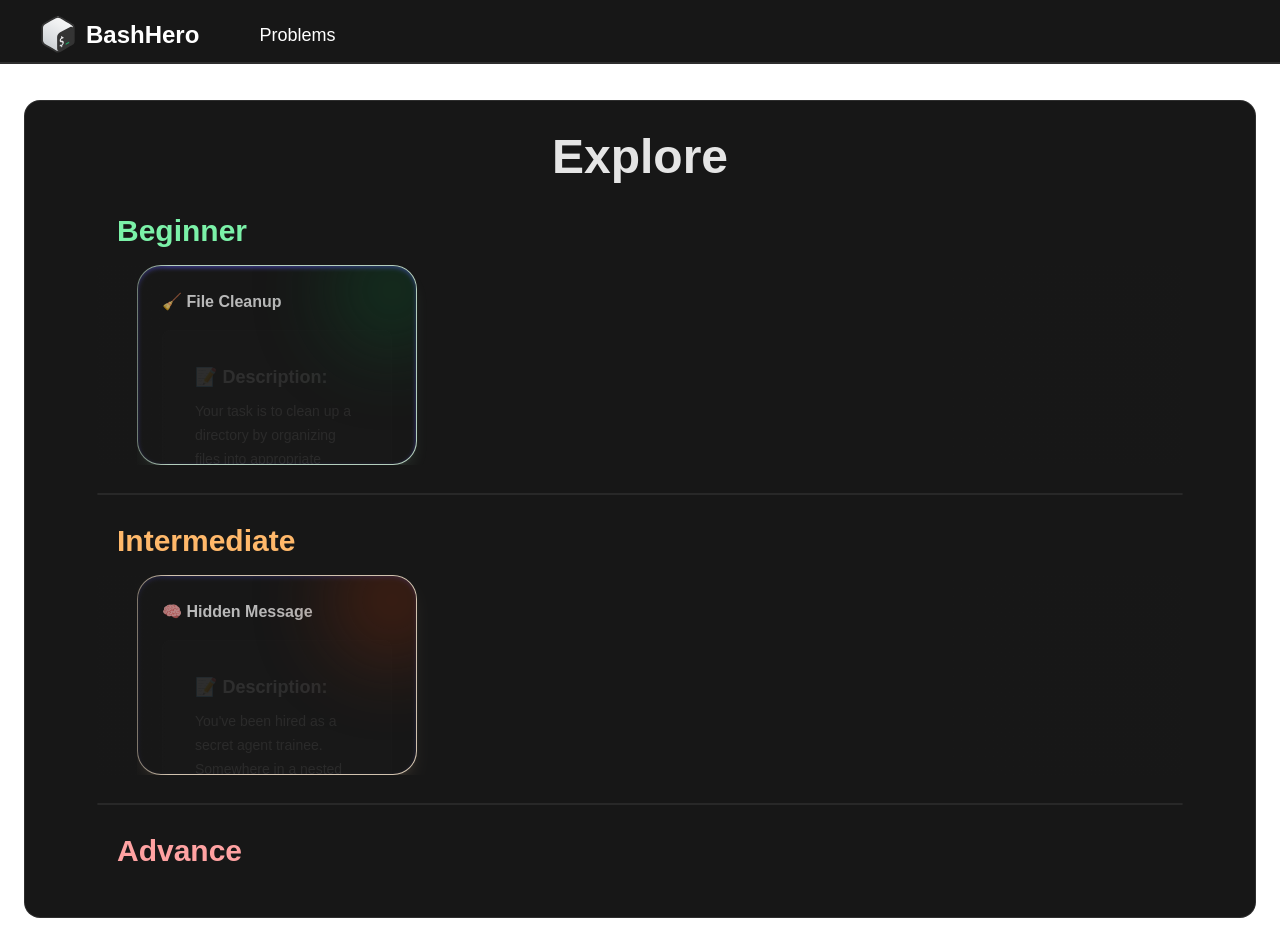
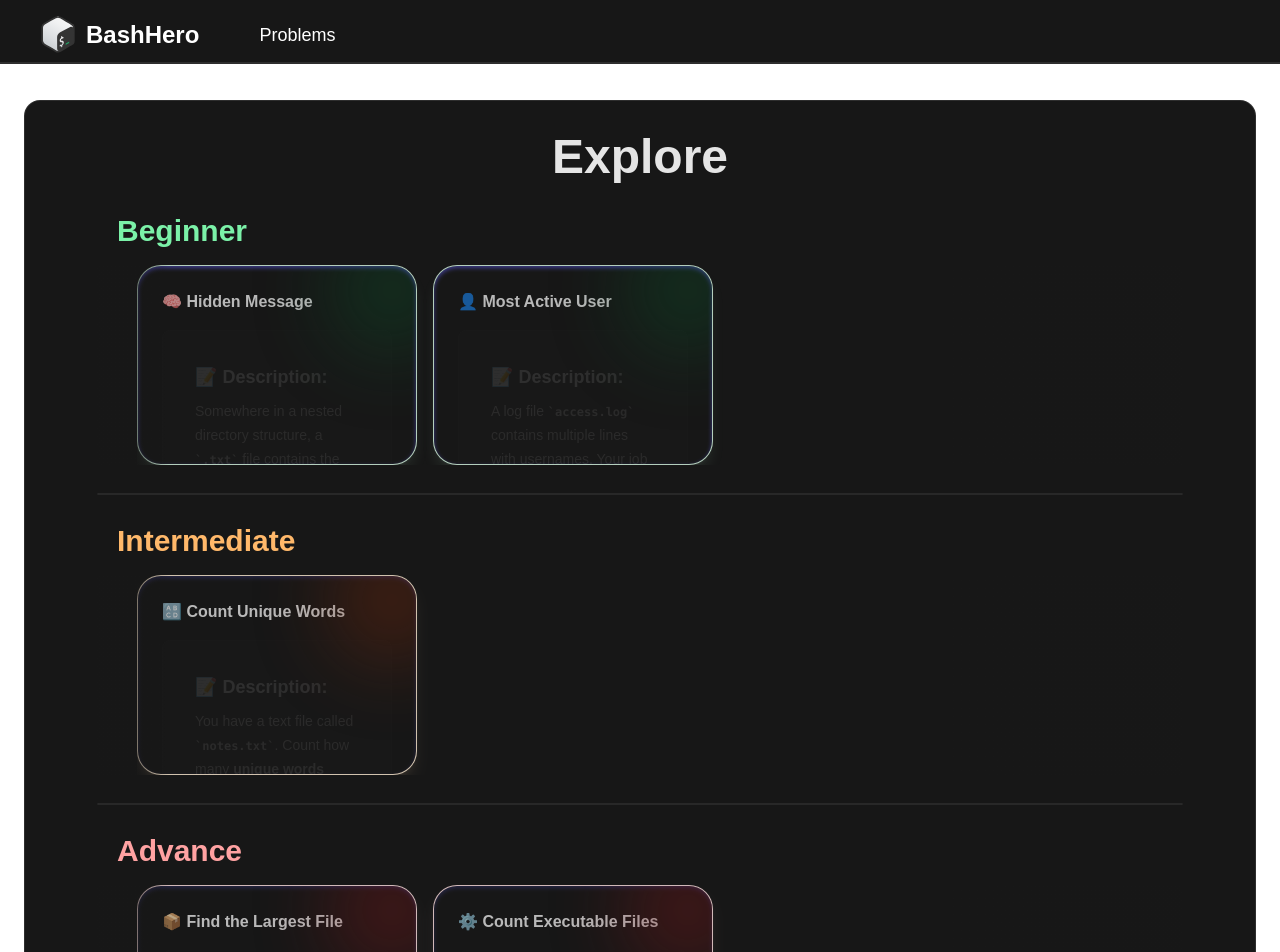
Before and after one commit to ChuckVisuals/bashhero, a Next.js app in the folder site/: page /problems in a window 1280 px wide. Shown: the top 952 px of the page. Built offline with nearby package versions, Linux system fonts and the light colour scheme.

Commit message:
refactor answer checking + styles

```diff
--- a/site/app/problems/[slug]/page.tsx
+++ b/site/app/problems/[slug]/page.tsx
@@ -13,6 +13,7 @@ const ProblemPage = () => {
     const terminalRef = useRef<{ runCommands: (commands: string[]) => void; checkTest: () => string } | null>(null);
     const [PassFail, setPassFail] = useState<boolean>(false);
     const [localStorageKey, setLocalStorageKey] = useState<string>("");
+    const [userInput, setUserInput] = useState<string>("");
 
     console.log("PassFail:", PassFail);
 
@@ -84,10 +85,20 @@ const ProblemPage = () => {
         }
     };
     // Function to handle checking test results
-    const handleCheckTest = () => {
-        if (terminalRef.current) {
+    const handleRunTestsv2 = () => {
 
+        const answer = problem.testCases;
+
+        console.log("CHECKING", answer);
+
+        //checking test results
+        if (answer.includes(userInput)) {
+            setPassFail(true);
+        } else {
+            console.log("Incorrect answer. Please try again.");
         }
+
+
     };
 
     // Wait until windowSize is updated with real dimensions
@@ -104,8 +115,8 @@ const ProblemPage = () => {
 
     // If the problem is found, render its details with terminals
     return (
-        <div className="h-screen flex flex-col gap-4 mt-20">
-            <div className="flex flex-row gap-x-20 bg-neutral-900 border border-neutral-600 rounded-lg p-4 mx-4 justify-between h-2/3">
+        <div className="h-screen flex flex-col gap-4 pt-20">
+            <div className="flex flex-row gap-x-20 bg-neutral-900 border border-neutral-600 rounded-lg p-4 mx-4 justify-between h-4/5">
                 <div className="w-1/2 overflow-hidden">
                     <h1 className="text-2xl text-white">{problem.name}</h1>
                     <div className="prose prose-stone max-w-5xl prose-invert p-8 mt-4 border border-neutral-600 rounded-lg bg-neutral-800 max-h-9/10 overflow-y-auto scrollbar-hide shadow-lg">
@@ -120,7 +131,7 @@ const ProblemPage = () => {
 
                 </div>
             </div>
-            <div className="flex flex-col justify-between bg-neutral-900 border border-neutral-600 rounded-lg p-4 mx-4 h-1/3">
+            {/* <div className="flex flex-col justify-between bg-neutral-900 border border-neutral-600 rounded-lg p-4 mx-4 h-1/3">
                 <div className="flex flex-row items-center">
                     <div className="text-2xl text-white">Test/Cases</div>
                     <button className="ml-auto border border-neutral-600 bg-neutral-800 text-white rounded-lg px-4 py-2 hover:bg-neutral-700 hover:cursor-pointer duration-800"
@@ -129,6 +140,24 @@ const ProblemPage = () => {
                     </button>
                 </div>
                 <BashTerminal ref={terminalRef} preConfig={problem} termSettings={[term2Height, term2Width, false]} terminalId="terminal-testing" onOutput={setPassFail} uniqueKey={localStorageKey} />
+            </div> */}
+            <div className="flex flex-col space-y-6 bg-neutral-900 border border-neutral-600 rounded-lg p-4 mx-4 mb-4 h-1/5">
+                <div className="flex flex-row items-center">
+                    <div className="text-2xl text-white">Test/Cases</div>
+                    <button className="ml-auto border border-neutral-600 bg-neutral-800 text-white rounded-lg px-4 py-2 hover:bg-neutral-700 hover:cursor-pointer duration-800"
+                        onClick={handleRunTestsv2}>
+                        Check Answer
+                    </button>
+                </div>
+                <label htmlFor="userInput" className="block text-white mb-2">Your Answer:</label>
+                <input
+                    id="userInput"
+                    type="text"
+                    value={userInput}
+                    onChange={e => setUserInput(e.target.value)}
+                    className="w-full p-2 rounded-lg border border-neutral-600 bg-neutral-700 text-white"
+                    placeholder="Type your answer here..."
+                />
             </div>
 
             {
--- a/site/app/problems/problemData.ts
+++ b/site/app/problems/problemData.ts
@@ -32,17 +32,15 @@ export const problems: PreConfig[] = [
         restrictedCommands: ["shutdown", "reboot"],
         description: ``,
         tags: ["bash", "grep", "find"],
-        difficulty: Difficulty.Intermediate
+        difficulty: Difficulty.Intermediate //Doesnt matter for landing page
     },
     {
         id: "welcome",
         name: "🧠 Hidden Message",
         PreProccessCmds: [
-            "mkdir test",
-            "cd test",
-            "touch hello.txt",
-            "cd ..",
-            "clear",
+            "mkdir mission",
+            "cd mission",
+            "touch readme.txt",
             "mkdir alpha",
             "cd alpha",
             "touch dummy1.txt",
@@ -51,21 +49,22 @@ export const problems: PreConfig[] = [
             "touch log.txt",
             "mkdir gamma",
             "cd gamma",
-            "touch hidden_message.txt",
+            "echo 'TOPSECRET' > hidden_message.txt",
+            "cd ..",
             "cd ..",
             "cd ..",
             "cd ..",
             "clear"
         ],
-        testCases: [],
+        // User must input the final answer instead of running tests
+        testCases: ["/workspace/alpha/beta/gamma/hidden_message.txt","/workspace/alpha/beta/gamma","/workspace/alpha/beta/gamma/"], // ✅ path to hidden file
         testCasesResults: [],
         restrictedCommands: ["shutdown", "reboot"],
         description: `
         ### 📝 Description:
-            You've been hired as a secret agent trainee. Somewhere in a nested directory structure, a \`.txt\` file contains a hidden keyword: \`TOPSECRET\`. Your mission is to find that file and reveal the message.
+        Somewhere in a nested directory structure, a \`.txt\` file contains the keyword \`TOPSECRET\`. Your mission is to locate that file.
 
         ---
-
         ### 📁 Pre-created Structure:
         \`\`\`
         /mission
@@ -79,103 +78,202 @@ export const problems: PreConfig[] = [
         \`\`\`
 
         ---
-
         ### 🎯 Your Task:
-            1. Navigate into the \`mission/\` directory.
-            2. Use a command to search **recursively** for the file that contains the word \`TOPSECRET\`.
-            3. Print out the path to that file and display its contents.
+        - Navigate into the \`mission/\` directory.
+        - Find the file that contains the word \`TOPSECRET\`.
+        - Submit the **path to that file** as your answer.
 
         ---
+        ### 💡 Skills Practiced:
+        - \`grep -r\`
+        - \`find\`
+        - Recursive search
+        `,
+        tags: ["bash", "grep", "find"],
+        difficulty: Difficulty.Beginner
+    },
+    // {
+    //     id: "file-cleanup",
+    //     name: "🧹 File Cleanup",
+    //     PreProccessCmds: [
+    //         "rm -rf /workspace/cleanup",
+    //         "mkdir cleanup",
+    //         "cd cleanup",
+    //         "touch file1.txt file2.log file3.tmp",
+    //         "mkdir logs",
+    //         "cd ..",
+    //         "clear"
+    //     ],
+    //     testCases: [
+    //         "if [ ! -f /workspace/cleanup/file3.tmp ]; then echo '✅ .tmp files are deleted'; else echo '❌ .tmp files are still present'; fi > /workspace/cleanup/test_output.txt",
+    //         "if [ -f /workspace/cleanup/logs/file2.log ] &&  [ ! -f /workspace/cleanup/file2.log ]; then echo '✅ .log files are moved to logs/'; else echo '❌ .log files are not in logs/'; fi >> /workspace/cleanup/test_output.txt",
+    //         "clear",
+    //         "cat /workspace/cleanup/test_output.txt"
+    //     ],
+    //     testCasesResults: [
+    //         "✅ .tmp files are deleted",
+    //         "✅ .log files are moved to logs/"
+    //     ],
+    //     restrictedCommands: ["rm -rf /"],
+    //     description: `
+    //         ### 📝 Description:
+    //         Your task is to clean up a directory by organizing files into appropriate folders.
 
-            ### 💡 Skills Practiced:
-            - \`cd\`
-            - \`ls\`
-            - \`grep\`
-            - \`find\`
-            - Using wildcards and pipes
+    //         ---
+
+    //         ### 📁 Pre-created Structure:
+    //         \`\`\`
+    //         /cleanup
+    //         ├── file1.txt
+    //         ├── file2.log
+    //         ├── file3.tmp
+    //         └── logs/
+    //         \`\`\`
+
+    //         ---
+
+    //         ### 🎯 Your Task:
+    //         1. Move all log files (\`.log\`) into the \`logs/\` folder.
+    //         2. Delete all temporary files (\`.tmp\`).
+
+    //         ---
+
+    //         ### 💡 Skills Practiced:
+    //         - \`mv\`
+    //         - \`rm\`
+    //         - File globbing
+
+    //         ---
+
+    //         ### ✅ Sample Solution:
+    //         \`\`\`bash
+    //         mv *.log logs/
+    //         rm *.tmp
+    //         \`\`\``,
+    //     tags: ["bash", "file-management"],
+    //     difficulty: Difficulty.Beginner
+    // },
+    {
+    id: "largest-file",
+    name: "📦 Find the Largest File",
+    PreProccessCmds: [
+        "mkdir data",
+        "cd data",
+        "echo 'hello' > small.txt",
+        "head -c 5000 </dev/urandom > medium.txt",
+        "head -c 15000 </dev/urandom > dataset.csv",
+        "cd ..",
+        "clear"
+    ],
+    testCases: ["dataset.csv"],
+    testCasesResults: [],
+    restrictedCommands: ["shutdown", "reboot"],
+    description: `
+    ### 📝 Description:
+    Inside the \`data/\` directory are several files of different sizes.
+    Your task is to determine which file is the **largest** by size.
 
     ---
+    ### 🎯 Your Task:
+    - Explore the \`data/\` directory.
+    - Submit the name of the **largest file**.
 
-            ### ✅ Sample Solution:
-            \`\`\`bash
-            cd mission
-            grep -r "TOPSECRET" .
-            \`\`\`
+    ---
+    ### 💡 Skills Practiced:
+    - \`ls -lh\`
+    - \`du -ah\`
+    - \`sort -n\`
+    `,
+    tags: ["bash", "files", "sorting"],
+    difficulty: Difficulty.Advanced
+    },
+    {
+    id: "unique-words",
+    name: "🔠 Count Unique Words",
+    PreProccessCmds: [
+        "echo 'apple orange banana apple grape banana apple' > notes.txt",
+        "clear"
+    ],
+    testCases: ["4"],
+    testCasesResults: [],
+    restrictedCommands: ["shutdown", "reboot"],
+    description: `
+    ### 📝 Description:
+    You have a text file called \`notes.txt\`.
+    Count how many **unique words** appear in it.
 
-            Or to show just the file path:
+    ---
+    ### 🎯 Your Task:
+    - Find the number of unique words.
+    - Submit just the **number**.
 
-            \`\`\`bash
-            grep -rnl "TOPSECRET" .
-            \`\`\`
-
-            Then view the message:
-
-            \`\`\`bash
-            cat ./alpha/beta/gamma/hidden_message.txt
-            \`\`\``,
-        tags: ["bash", "grep", "find"],
+    ---
+    ### 💡 Skills Practiced:
+    - \`tr\`, \`sort\`, \`uniq\`, \`wc -l\`
+    `,
+    tags: ["bash", "text-processing", "uniq"],
     difficulty: Difficulty.Intermediate
     },
     {
-        id: "file-cleanup",
-        name: "🧹 File Cleanup",
+    id: "most-active-user",
+    name: "👤 Most Active User",
     PreProccessCmds: [
-            "rm -rf /workspace/cleanup",
-            "mkdir cleanup",
-            "cd cleanup",
-            "touch file1.txt file2.log file3.tmp",
-            "mkdir logs",
+        "echo 'user=john\nuser=alice\nuser=john\nuser=john\nuser=alice' > access.log",
+        "clear"
+    ],
+    testCases: ["john"],
+    testCasesResults: [],
+    restrictedCommands: ["shutdown", "reboot"],
+    description: `
+    ### 📝 Description:
+    A log file \`access.log\` contains multiple lines with usernames.
+    Your job is to find which user appears the **most times**.
+
+    ---
+    ### 🎯 Your Task:
+    - Find the most frequent username.
+    - Submit just the **username**.
+
+    ---
+    ### 💡 Skills Practiced:
+    - \`grep\`
+    - \`cut\`
+    - \`sort | uniq -c | sort -nr | head -n 1\`
+    `,
+    tags: ["bash", "logs", "counting"],
+    difficulty: Difficulty.Beginner
+    },
+    {
+    id: "executable-count",
+    name: "⚙️ Count Executable Files",
+    PreProccessCmds: [
+        "mkdir bin",
+        "cd bin",
+        "echo 'echo hello' > script1.sh && chmod +x script1.sh",
+        "echo 'ls -l' > script2.sh && chmod +x script2.sh",
+        "echo 'cat notes.txt' > script3.sh",
         "cd ..",
         "clear"
     ],
-        testCases: [
-            "if [ ! -f /workspace/cleanup/file3.tmp ]; then echo '✅ .tmp files are deleted'; else echo '❌ .tmp files are still present'; fi > /workspace/cleanup/test_output.txt",
-            "if [ -f /workspace/cleanup/logs/file2.log ] &&  [ ! -f /workspace/cleanup/file2.log ]; then echo '✅ .log files are moved to logs/'; else echo '❌ .log files are not in logs/'; fi >> /workspace/cleanup/test_output.txt",
-            "clear",
-            "cat /workspace/cleanup/test_output.txt"
-        ],
-        testCasesResults: [
-            "✅ .tmp files are deleted",
-            "✅ .log files are moved to logs/"
-        ],
-        restrictedCommands: ["rm -rf /"],
+    testCases: ["2"],
+    testCasesResults: [],
+    restrictedCommands: ["shutdown", "reboot"],
     description: `
     ### 📝 Description:
-            Your task is to clean up a directory by organizing files into appropriate folders.
+    Inside the \`bin/\` folder are several files.
+    Some of them are **executable**.
 
     ---
-
-            ### 📁 Pre-created Structure:
-            \`\`\`
-            /cleanup
-            ├── file1.txt
-            ├── file2.log
-            ├── file3.tmp
-            └── logs/
-            \`\`\`
+    ### 🎯 Your Task:
+    - Count how many files in \`bin/\` are executable.
+    - Submit only the **number**.
 
     ---
-
-            ### 🎯 Your Task:
-            1. Move all log files (\`.log\`) into the \`logs/\` folder.
-            2. Delete all temporary files (\`.tmp\`).
-
-            ---
-
     ### 💡 Skills Practiced:
-            - \`mv\`
-            - \`rm\`
-            - File globbing
-
-            ---
-
-            ### ✅ Sample Solution:
-            \`\`\`bash
-            mv *.log logs/
-            rm *.tmp
-            \`\`\``,
-        tags: ["bash", "file-management"],
-        difficulty: Difficulty.Beginner
+    - \`find -type f -executable | wc -l\`
+    - Understanding permissions (\`chmod\`)
+    `,
+    tags: ["bash", "permissions", "find"],
+    difficulty: Difficulty.Advanced
     }
-
 ];
```
Lines whose indentation alone changed are shown as unchanged.
